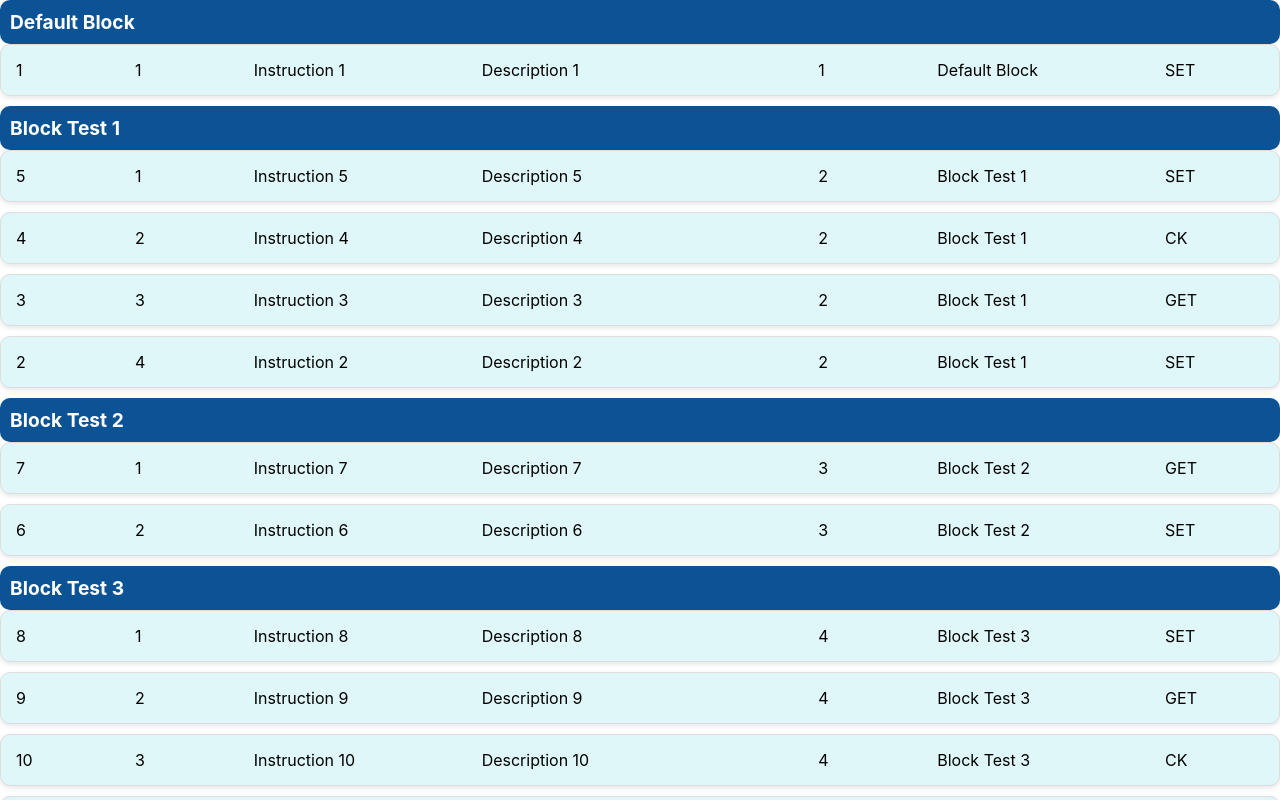
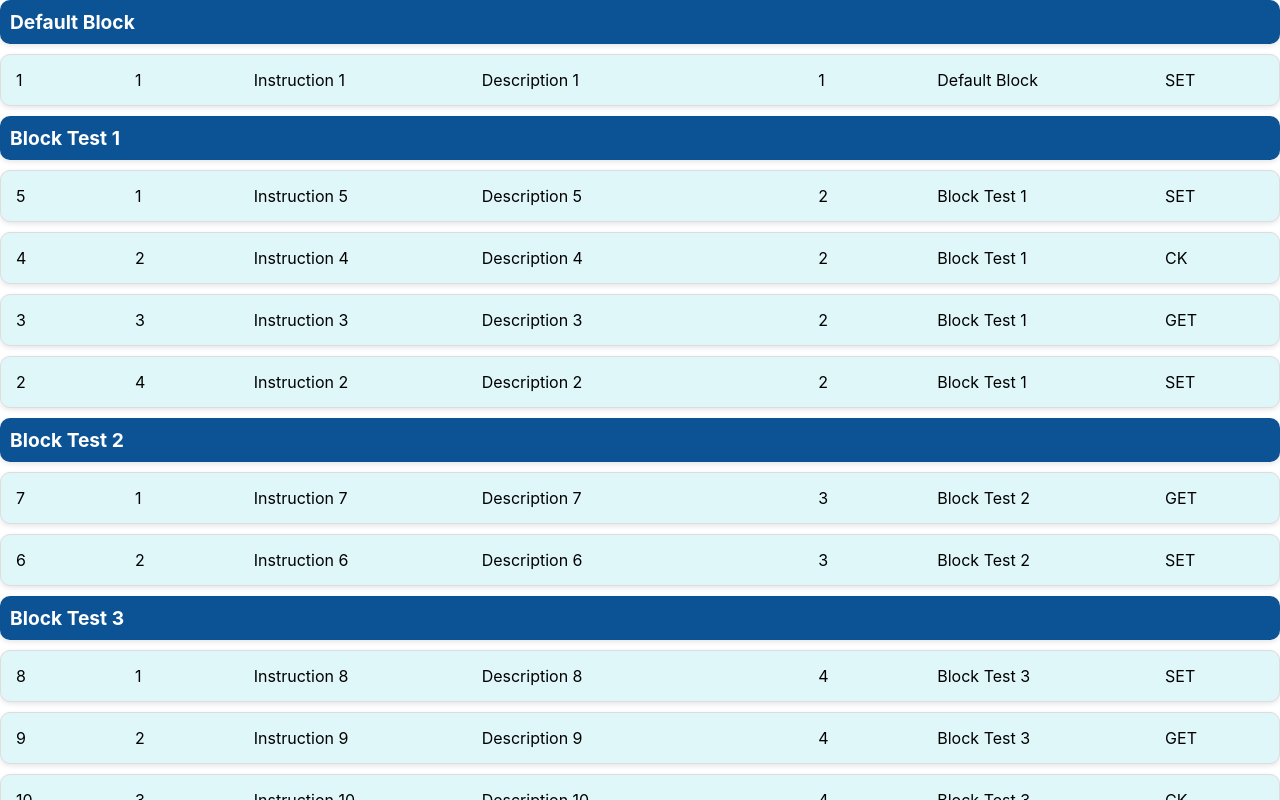
Before and after one commit to OsvaldoMartini/ar-react-ts-grid, a React (Create React App) app: page / in a window 1280 px wide. Shown: the top 800 px of the page. Built offline with nearby package versions, Linux system fonts and the light colour scheme.

Commit message:
Update griditem.scss

```diff
--- a/src/components/griditem.scss
+++ b/src/components/griditem.scss
@@ -8,6 +8,9 @@
 
 .block {
   margin: 0; /* No margin for blocks */
+  display: flex;
+  flex-direction: column;
+  gap: 10px; /* Ensures spacing between block title and first instruction row */
 }
 
 .block-title {
@@ -18,6 +21,7 @@
   padding: 10px;
   border-radius: 10px;
   margin: 0; /* No margin around the block title */
+  box-shadow: 0px 2px 5px rgba(0, 0, 0, 0.1); /* Optional: Add shadow to match rows */
 }
 
 .instructions-list {
```
